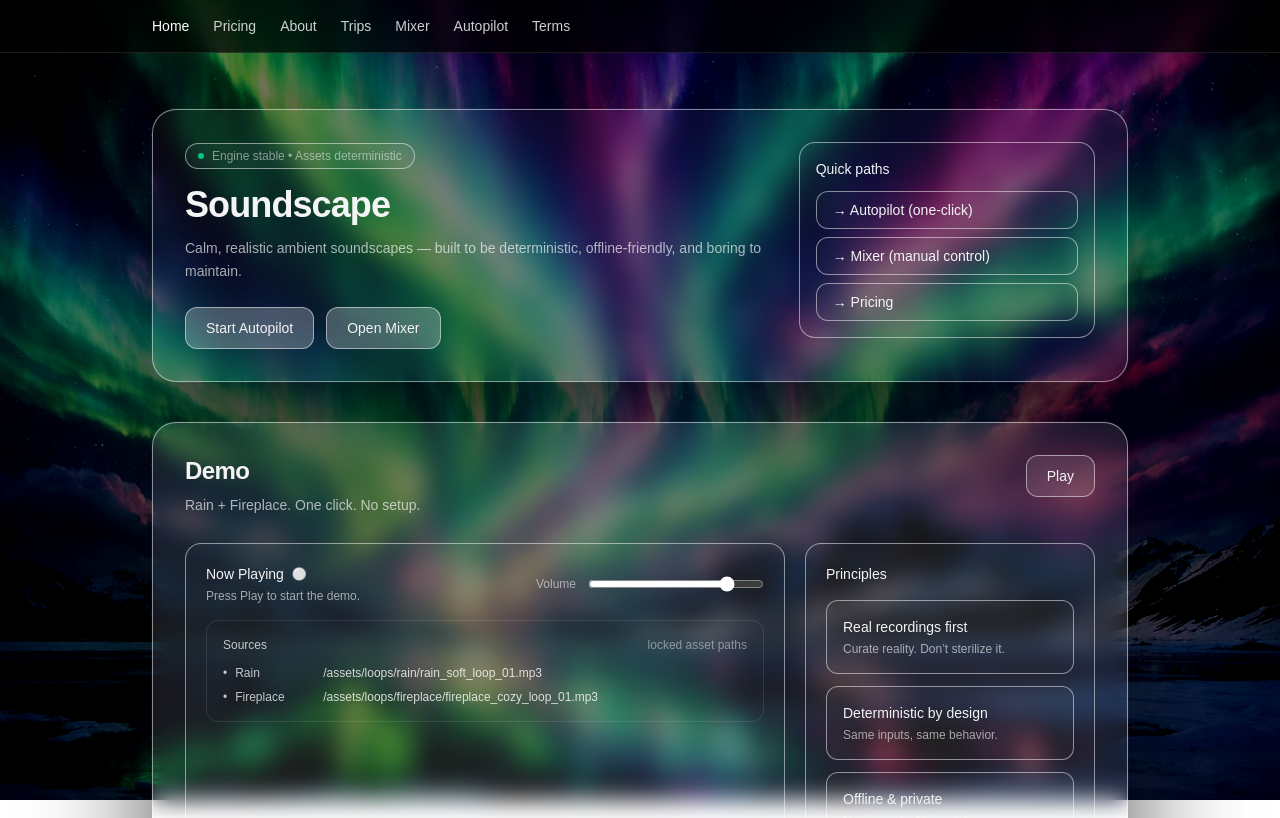
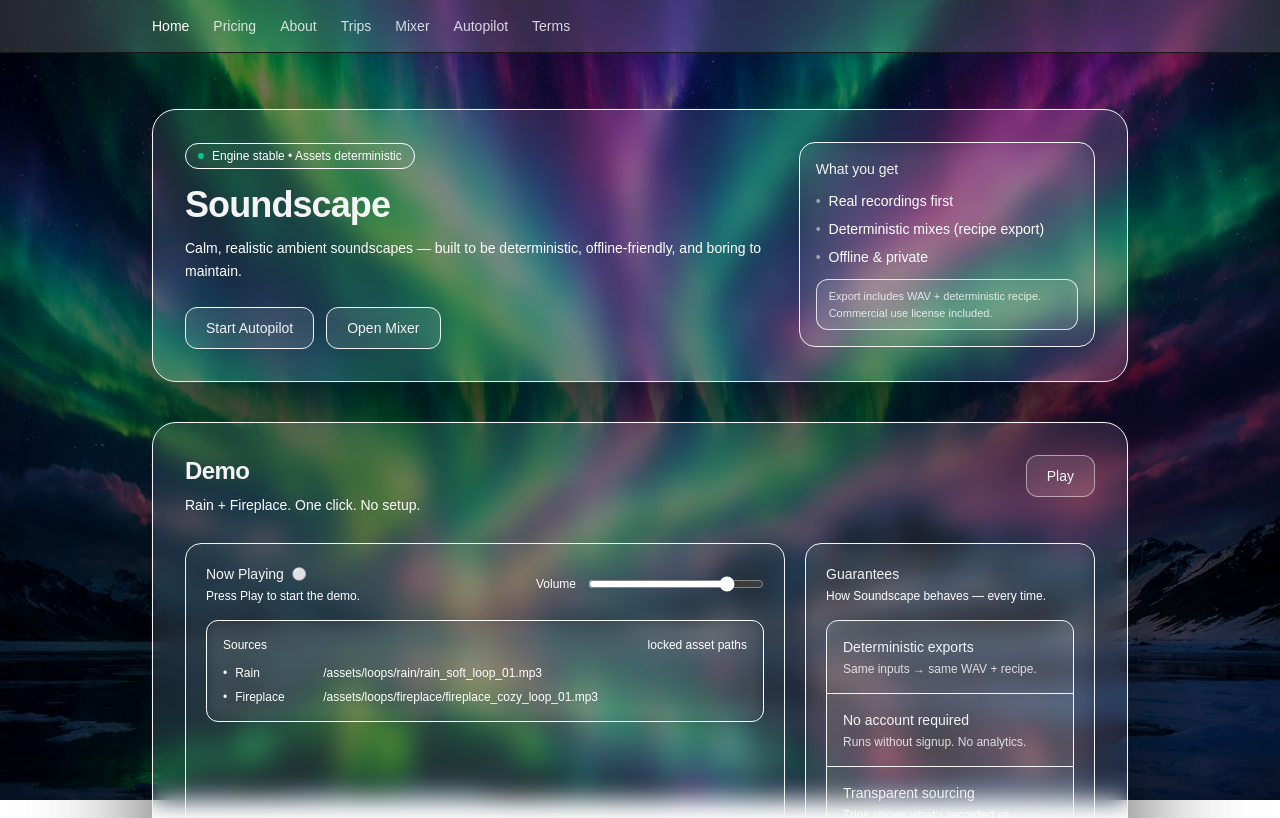
Before and after one commit to Powerxurrem/soundscape, a Next.js app: page / in a window 1280 px wide. Shown: the top 818 px of the page. Built offline with nearby package versions, Linux system fonts and the light colour scheme.

Commit message:
home page adjustment

```diff
--- a/app/layout.tsx
+++ b/app/layout.tsx
@@ -26,24 +26,24 @@ export default function RootLayout({
     backgroundImage: `
       radial-gradient(
         ellipse at top,
-        rgba(0,0,0,0.45),
+        rgba(0,0,0,0.35),
         rgba(0,0,0,0.45)
       ),
       url(/bg/aurora_wide_converted.jpg)
     `,
     backgroundSize: 'cover',
     backgroundPosition: 'center',
-    filter: 'brightness(0.9) contrast(1.2) saturate(1)',
+    filter: 'brightness(0.8) contrast(1) saturate(1.3)',
   }}
 />
 
 
         {/* ===== Header ===== */}
-        <header className="sticky top-0 z-50 border-b border-white/10 bg-black/70 backdrop-blur">
+        <header className="sticky top-0 z-50 border-b border-white/ bg-white/15 bg-transparant/10 backdrop-blur-md">
           <div className="mx-auto max-w-5xl px-6 py-4">
             <nav className="flex items-center justify-between">
               <div className="flex items-center gap-6 text-sm font-medium">
-                <a href="/" className="text-white hover:opacity-80">Home</a>
+                <a href="/" className="text-white  hover:opacity-80">Home</a>
                 <a href="/pricing" className="text-white/80 hover:text-white">Pricing</a>
                 <a href="/about" className="text-white/80 hover:text-white">About</a>
                 <a href="/trips" className="text-white/80 hover:text-white">Trips</a>
--- a/app/page.tsx
+++ b/app/page.tsx
@@ -86,16 +86,16 @@ export default function Home() {
 
       <div className="relative mx-auto max-w-5xl px-6 py-14">
         {/* HERO */}
-        <section className="rounded-3xl border border-white/50 bg-white/[0.03] p-8 shadow-[0_0_0_1px_rgba(255,255,255,0.03),0_40px_120px_rgba(0,0,0,0.65)] backdrop-blur-md">
+        <section className="rounded-3xl border border-white/ bg-white/[0.09] p-8 shadow-[0_0_0_1px_rgba(255,255,255,0.03),0_40px_120px_rgba(0,0,0,0.65)] backdrop-blur-md">
           <div className="flex flex-col gap-6 md:flex-row md:items-start md:justify-between">
             <div className="max-w-2xl">
-              <div className="inline-flex items-center gap-2 rounded-full border border-white/50 bg-white/[0.04] px-3 py-1 text-xs text-white/50">
+              <div className="inline-flex items-center gap-2 rounded-full border border-white/ bg-white/[0.04] px-3 py-1 text-xs text-white/100">
                 <span className="inline-block h-1.5 w-1.5 rounded-full bg-emerald-400/90" />
                 Engine stable • Assets deterministic
               </div>
 
               <h1 className="mt-4 text-4xl font-semibold tracking-tight">Soundscape</h1>
-              <p className="mt-3 text-sm leading-relaxed text-white/65">
+              <p className="mt-3 text-sm leading-relaxed text-white/100">
                 Calm, realistic ambient soundscapes — built to be deterministic, offline-friendly,
                 and boring to maintain.
               </p>
@@ -103,13 +103,13 @@ export default function Home() {
               <div className="mt-6 flex flex-wrap gap-3">
                 <a
                   href="/autopilot"
-                  className="rounded-xl border border-white/50 bg-white/25 px-5 py-2.5 text-sm hover:bg-white/15"
+                  className="rounded-xl border border-white/ bg-white/10 px-5 py-2.5 text-sm hover:bg-white/[0.06]"
                 >
                   Start Autopilot
                 </a>
                 <a
                   href="/mixer"
-                  className="rounded-xl border border-white/50 bg-white/[0.25] px-5 py-2.5 text-sm hover:bg-white/[0.06]"
+                  className="rounded-xl border border-white/ bg-white/10 px-5 py-2.5 text-sm hover:bg-white/[0.06]"
                 >
                   Open Mixer
                 </a>
@@ -117,39 +117,39 @@ export default function Home() {
             </div>
 
 <div className="w-full md:w-[320px]">
-              <div className="rounded-2xl border border-white/50 bg-white/[0.02] p-4">
-                <div className="text-sm font-medium">Quick paths</div>
-                <div className="mt-3 grid gap-2 text-sm">
-                  <a
-                    href="/autopilot"
-                    className="rounded-xl border border-white/50 bg-white/[0.02] px-4 py-2 hover:bg-white/[0.06]"
-                  >
-                    → Autopilot (one-click)
-                  </a>
-                  <a
-                    href="/mixer"
-                    className="rounded-xl border border-white/50 bg-white/[0.02] px-4 py-2 hover:bg-white/[0.06]"
-                  >
-                    → Mixer (manual control)
-                  </a>
-                  <a
-                    href="/pricing"
-                    className="rounded-xl border border-white/50 bg-white/[0.02] px-4 py-2 hover:bg-white/[0.06]"
-                  >
-                    → Pricing
-                  </a>
+  <div className="rounded-2xl border border-white/ bg-white/[0.04] p-4 backdrop-blur-md">
+    <div className="text-sm font-medium">What you get</div>
+    <div className="mt-3 space-y-2 text-sm text-white/100">
+      <div className="flex gap-2">
+        <span className="text-white/50">•</span>
+        <span>Real recordings first</span>
+      </div>
+      <div className="flex gap-2">
+        <span className="text-white/50">•</span>
+        <span>Deterministic mixes (recipe export)</span>
+      </div>
+      <div className="flex gap-2">
+        <span className="text-white/50">•</span>
+        <span>Offline &amp; private</span>
+      </div>
+    </div>
+
+    <div className="mt-3 rounded-xl border border-white/ bg-white/[0.10] px-3 py-2 text-[11px] text-white/80">
+      Export includes WAV + deterministic recipe. Commercial use license included.
     </div>
   </div>
 </div>
+
+
           </div>
         </section>
 
         {/* DEMO */}
-        <section className="mt-10 rounded-3xl border border-white/50 bg-white/[0.09] p-8 shadow-[0_0_0_1px_rgba(255,255,255,0.03),0_40px_120px_rgba(0,0,0,0.65)] backdrop-blur-md">
+        <section className="mt-10 rounded-3xl border border-white/ bg-white/[0.09] p-8 shadow-[0_0_0_1px_rgba(255,255,255,0.03),0_40px_120px_rgba(0,0,0,0.65)] backdrop-blur-md">
           <div className="flex flex-col gap-6 md:flex-row md:items-start md:justify-between">
             <div>
               <h2 className="text-2xl font-semibold tracking-tight">Demo</h2>
-              <p className="mt-2 text-sm text-white/65">Rain + Fireplace. One click. No setup.</p>
+              <p className="mt-2 text-sm text-white/100">Rain + Fireplace. One click. No setup.</p>
             </div>
 
             <div className="flex gap-2">
@@ -173,20 +173,20 @@ export default function Home() {
 
           <div className="mt-7 grid gap-5 lg:grid-cols-3">
             {/* now playing */}
-            <div className="lg:col-span-2 rounded-2xl border border-white/50 bg-white/[0.02] p-5">
+            <div className="lg:col-span-2 rounded-2xl border border-white/ bg-white/[0.04] p-5">
               <div className="flex items-center justify-between gap-4">
                 <div>
                   <div className="flex items-center gap-2">
                     <div className="text-sm font-medium">Now Playing</div>
                     <span className="text-xs">{isOn ? '🟢' : '⚪'}</span>
                   </div>
-                  <div className="mt-1 text-xs text-white/60">
+                  <div className="mt-1 text-xs text-white/100">
                     {isOn ? 'Rain + Fireplace running.' : 'Press Play to start the demo.'}
                   </div>
                 </div>
 
                 <div className="flex items-center gap-3">
-                  <span className="text-xs text-white/55">Volume</span>
+                  <span className="text-xs text-white/100">Volume</span>
                   <input
                     type="range"
                     className="w-44 accent-white"
@@ -199,47 +199,58 @@ export default function Home() {
                 </div>
               </div>
 
-              <div className="mt-4 rounded-xl border border-white/10 bg-transparant/30 p-4 text-xs text-white/80">
+<div className="mt-4 rounded-xl border border-white/ bg-black/5 p-4 text-xs text-white/100 backdrop-blur">
+
                 <div className="flex items-center justify-between gap-3">
-                  <span className="font-medium text-white/75">Sources</span>
-                  <span className="text-white/45">locked asset paths</span>
+                  <span className="font-medium text-white/100">Sources</span>
+                  <span className="text-white/100">locked asset paths</span>
                 </div>
                 <div className="mt-3 space-y-2">
                   <div className="flex gap-2">
-                    <span className="text-white/75">•</span>
-                    <span className="min-w-[80px] text-white/75">Rain</span>
+                    <span className="text-white/100">•</span>
+                    <span className="min-w-[80px] text-white/100">Rain</span>
                     <span className="truncate">{rainPath}</span>
                   </div>
                   <div className="flex gap-2">
-                    <span className="text-white/75">•</span>
-                    <span className="min-w-[80px] text-white/75">Fireplace</span>
+                    <span className="text-white/100">•</span>
+                    <span className="min-w-[80px] text-white/100">Fireplace</span>
                     <span className="truncate">{firePath}</span>
                   </div>
                 </div>
               </div>
             </div>
 
-            {/* principles */}
-            <div className="rounded-2xl border border-white/50 bg-white/[0.02] p-5">
-              <div className="text-sm font-medium">Principles</div>
+            {/* guarantees */}
+<div className="rounded-2xl border border-white/ bg-white/[0.02] backdrop-blur-md p-5">
+  <div className="text-sm font-medium">Guarantees</div>
+  <div className="mt-1 text-xs text-white/100">How Soundscape behaves — every time.</div>
 
-              <div className="mt-4 space-y-3">
-                <div className="rounded-xl border border-white/50 bg-white/[0.02] p-4">
-                  <div className="text-sm font-medium">Real recordings first</div>
-                  <div className="mt-1 text-xs text-white/60">Curate reality. Don’t sterilize it.</div>
+  <div className="mt-4 divide-y divide-white/ overflow-hidden rounded-xl border border-white/ bg-white/[0.1]">
+    <div className="p-4">
+      <div className="text-sm font-medium">Deterministic exports</div>
+      <div className="mt-1 text-xs text-white/80">Same inputs → same WAV + recipe.</div>
     </div>
 
-                <div className="rounded-xl border border-white/50 bg-white/[0.02] p-4">
-                  <div className="text-sm font-medium">Deterministic by design</div>
-                  <div className="mt-1 text-xs text-white/60">Same inputs, same behavior.</div>
+    <div className="p-4">
+      <div className="text-sm font-medium">No account required</div>
+      <div className="mt-1 text-xs text-white/80">Runs without signup. No analytics.</div>
     </div>
 
-                <div className="rounded-xl border border-white/50 bg-white/[0.02] p-4">
-                  <div className="text-sm font-medium">Offline & private</div>
-                  <div className="mt-1 text-xs text-white/60">No accounts. No analytics.</div>
+    <div className="p-4">
+      <div className="text-sm font-medium">Transparent sourcing</div>
+      <div className="mt-1 text-xs text-white/80">
+        Trips shows what’s recorded vs generated.
+      </div>
+      <a
+        href="/trips"
+        className="mt-3 inline-flex items-center gap-2 text-xs text-white/100 hover:text-white"
+      >
+        View Trips
+      </a>
     </div>
   </div>
 </div>
+
           </div>
 
           <div className="mt-6 text-xs text-white/45">
```
Lines whose indentation alone changed are shown as unchanged.
